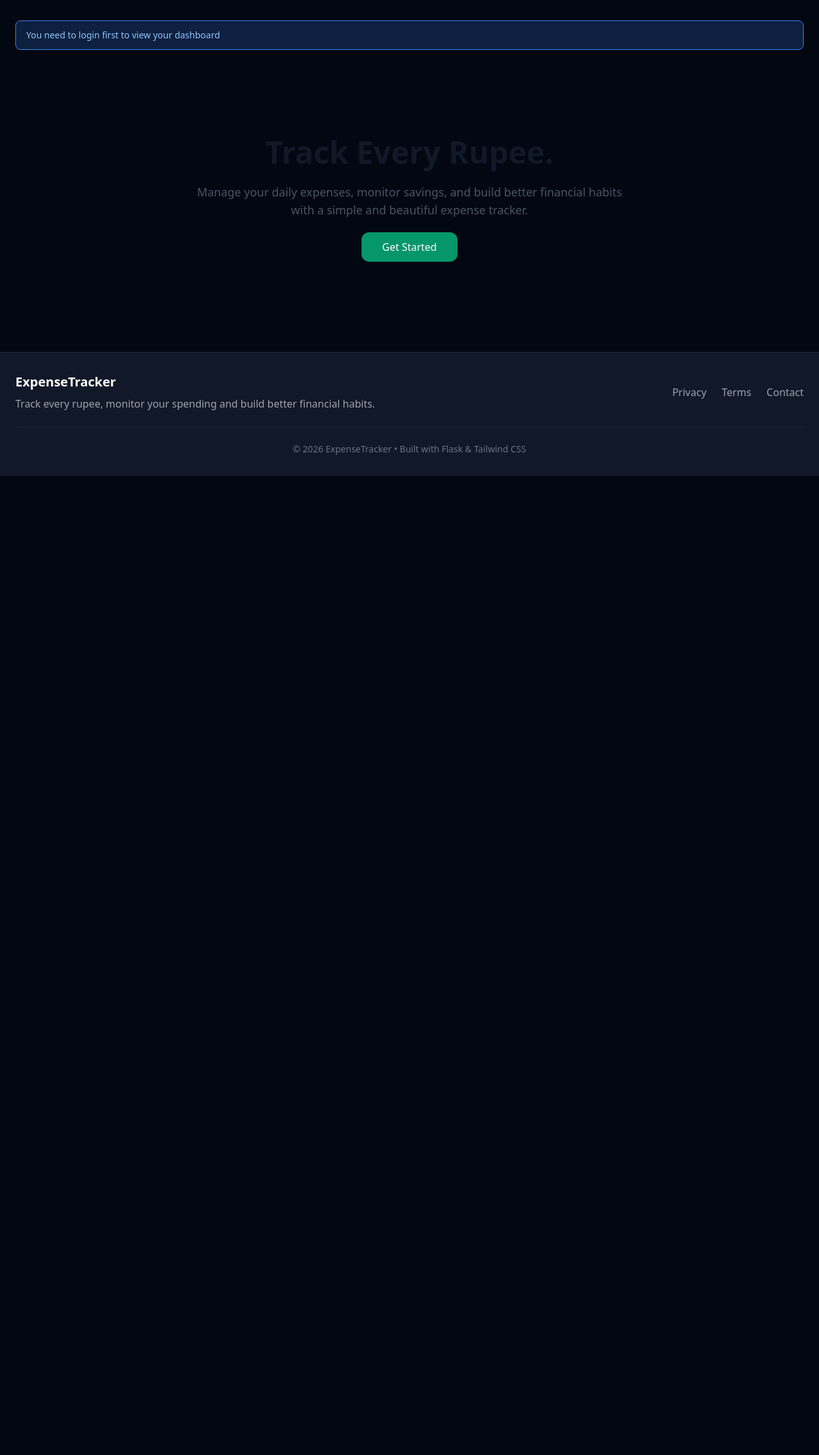
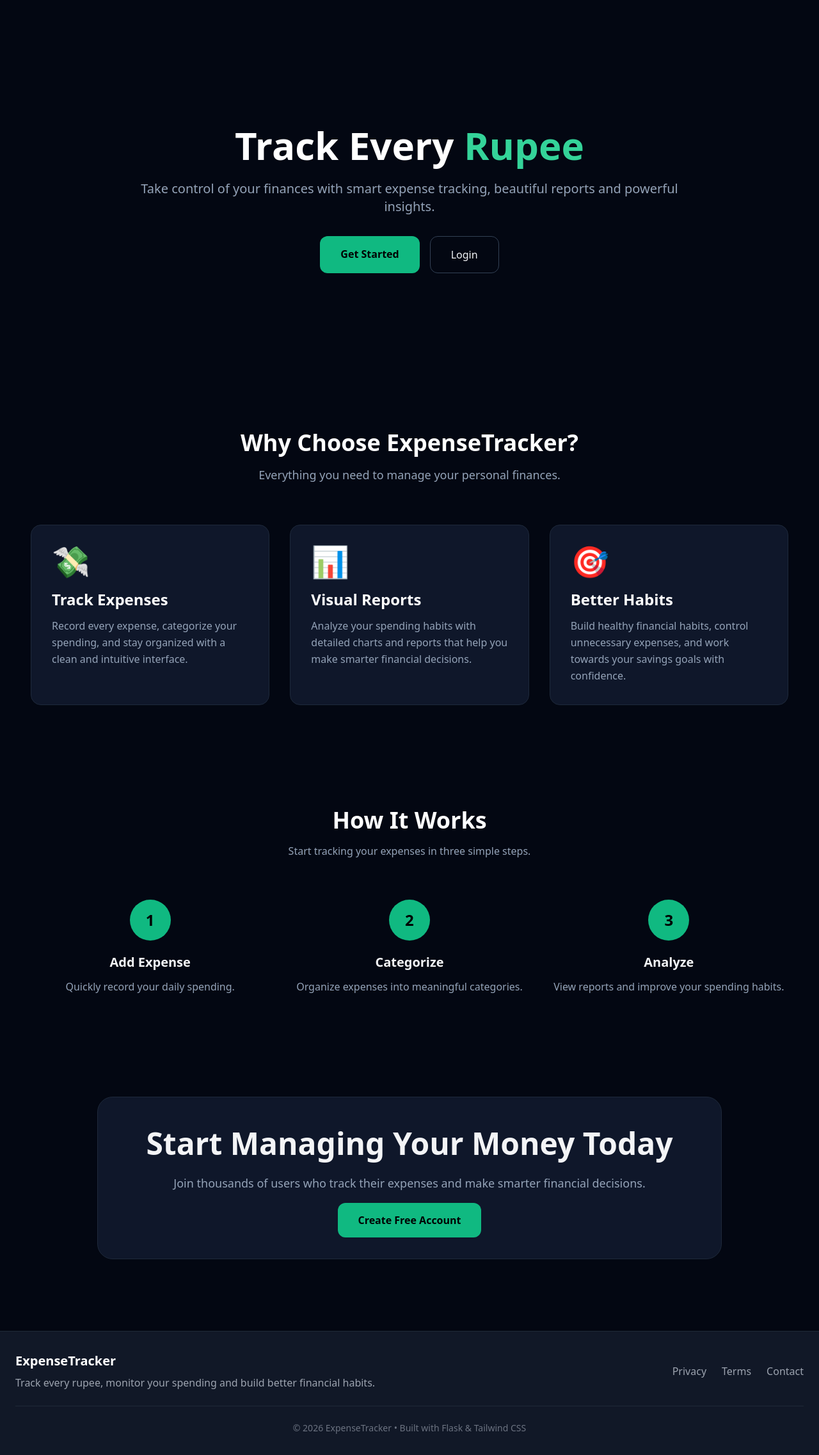
Before and after one commit to CodeWithHarsh143/Expensense-Tracker-Website, a Flask app: page / in a window 1280 px wide. Shown: the part 65-2339 px from the top of the page at 64% size. Before the commit the page ends 809 px from the top, so only its background shows below. Run offline with Flask 3, Linux system fonts and the light colour scheme; some libraries are stand-ins or nearby versions.

Commit message:
Additing Dashboard Section and updating index html

```diff
--- a/main.py
+++ b/main.py
@@ -6,7 +6,7 @@ from flask_gravatar import Gravatar
 from flask_login import UserMixin, login_user, LoginManager, current_user, logout_user , login_required
 from flask_sqlalchemy import SQLAlchemy
 from sqlalchemy.orm import relationship, DeclarativeBase, Mapped, mapped_column
-from sqlalchemy import Integer, String, Text, ForeignKey , Float,Date
+from sqlalchemy import Integer, String, Text, ForeignKey , Float,Date,func
 from functools import wraps
 from werkzeug.security import generate_password_hash, check_password_hash
 import smtplib
@@ -62,10 +62,8 @@ with app.app_context():
     db.create_all()
 @app.route("/")
 def home():
-    if(not current_user.is_authenticated):
-        flash("You need to login first to view your dashboard","info")
-    return render_template("index.html")
-
+    is_login = current_user.is_authenticated
+    return render_template("index1.html", is_login=is_login)
 @app.route("/login",methods = ["GET","POST"])
 def login():
     form = LoginForm()
@@ -272,7 +270,7 @@ def expense_analysis():
     if(not current_user.is_authenticated):
         flash("You need to login first to view your expenses","danger")
         return redirect(url_for("login"))
-    expenses = current_user.user_expenses
+    expenses = Expenses.query.filter_by(user_id=current_user.id).order_by(Expenses.date_feild.desc()).all()
     return render_template("expenses.html", expenses=expenses)
 @app.route("/edit_expense",methods=["GET","POST"])
 def edit_expense():
@@ -326,8 +324,45 @@ def dashboard():
     if(not current_user.is_authenticated):
         flash("You need to login first to view your dashboard","danger")
         return redirect(url_for("login"))
-    expenses = current_user.user_expenses
-    return render_template("dashboard.html", expenses=expenses)
+    today = date.today()
+    total_expense = (
+      db.session.query(func.sum(Expenses.amount)).scalar()
+    )
+    monthly_expense = (
+      db.session.query(func.sum(Expenses.amount)).filter(
+        Expenses.user_id == current_user.id,
+        func.strftime("%m",Expenses.date_feild) == today.strftime("%m"),
+        func.strftime("%Y",Expenses.date_feild) == today.strftime("%Y")
+      ).scalar()
+    )
+    today_expense=(
+      db.session.query(func.sum(Expenses.amount)).filter(
+        Expenses.user_id == current_user.id,
+        func.strftime("%d",Expenses.date_feild) == today.strftime("%d"),
+        func.strftime("%m",Expenses.date_feild) == today.strftime("%m"),
+        func.strftime("%Y",Expenses.date_feild) == today.strftime("%Y")
+      ).scalar()
+    )
+    recent_expenses = Expenses.query.filter_by(user_id=current_user.id).order_by(Expenses.date_feild.desc()).limit(5).all()
+    category_data ={}
+    amount_month = {}
+    expenses = Expenses.query.filter_by(user_id=current_user.id).order_by(Expenses.date_feild.asc()).all(
+    )
+    for expense in expenses:
+      if expense.category in category_data:
+        category_data[expense.category]+=1
+      else:
+        category_data[expense.category] = 1
+      if month_name[expense.date_feild.month] in amount_month:
+        amount_month[month_name[expense.date_feild.month]] += expense.amount
+      else:
+        amount_month[month_name[expense.date_feild.month]] = expense.amount
+
+    monthly_data = {
+      "labels": list(amount_month.keys()),
+      "values": list(amount_month.values())
+    }
+    return render_template("dashboard.html", recent_expenses=recent_expenses, category_data=category_data, monthly_data=monthly_data, total_expense=total_expense, monthly_expense=monthly_expense, today_expense=today_expense)
 @login_manager.user_loader
 def load_user(user_id):
     return User.query.get(int(user_id))
--- a/templates/expenses.html
+++ b/templates/expenses.html
@@ -47,7 +47,7 @@ content %}
             </td>
 
             <td class="py-4 text-slate-300">
-              {{ expense.day }}-{{ expense.month }}-{{ expense.year }}
+              {{ expense.date_feild.strftime("%d %b, %Y") }}
             </td>
 
             <td class="py-4 text-slate-300">{{expense.note or "—"}}</td>
--- a/templates/index.html
+++ /dev/null
@@ -1,51 +0,0 @@
-{% extends "base.html" %}
-
-{% block title %}
-Home | Expense Tracker
-{% endblock %}
-
-{% block content %}
-{% with messages = get_flashed_messages(with_categories=true) %} {% if
-messages %}
-<div class="space-y-3 mb-4">
-  {% for category, message in messages %}
-
-  <div
-    class="px-4 py-3 rounded-lg text-sm font-medium {% if category == 'success' %} bg-emerald-500/20 text-emerald-300 border border-emerald-500 {% elif category == 'danger' %} bg-red-500/20 text-red-300 border border-red-500 {% elif category == 'warning' %} bg-yellow-500/20 text-yellow-300 border border-yellow-500 {% else %} bg-blue-500/20 text-blue-300 border border-blue-500 {% endif %}"
-  >
-    {{ message }}
-  </div>
-
-  {% endfor %}
-</div>
-{% endif %} {% endwith %}
-
-<section class="text-center py-20">
-
-       <div class="p-10">
-    <h1 class="text-5xl font-bold text-gray-900">
-
-        Track Every Rupee.
-
-    </h1>
-
-    <p class="mt-6 text-lg text-gray-600 max-w-2xl mx-auto">
-
-        Manage your daily expenses, monitor savings, and build better financial habits with a simple and beautiful expense tracker.
-
-    </p>
-
-    <div class="mt-8">
-
-        <a href="/add-expense"
-           class="bg-emerald-600 text-white px-8 py-3 rounded-xl hover:bg-emerald-700 transition">
-
-            Get Started
-
-        </a>
-
-    </div>
-
-</section>
-
-{% endblock %}
--- /dev/null
+++ b/templates/index1.html
@@ -0,0 +1,196 @@
+{% extends "base.html" %} {% block title %} Home {% endblock %} {% block content
+%} {%with messages = get_flashed_messages(with_categories=true)%} {% if messages
+%}
+<div class="max-w-7xl mx-auto px-6 mb-6">
+  {% for category, message in messages %}
+  <div
+    class="px-4 py-3 rounded-lg text-sm font-medium {% if category == 'success' %} bg-emerald-500/20 text-emerald-300 border border-emerald-500 {% elif category == 'danger' %} bg-red-500/20 text-red-300 border border-red-500 {% elif category == 'warning' %} bg-yellow-500/20 text-yellow-300 border border-yellow-500 {% else %} bg-blue-500/20 text-blue-300 border border-blue-500 {% endif %}"
+  >
+    {{ message }}
+  </div>
+</div>
+{% endfor %} {% endif %} {% endwith %}
+<!-- Hero Section -->
+<section class="min-h-[70vh] flex items-center justify-center">
+  <div class="text-center max-w-4xl mx-auto px-6">
+    <h1 class="text-6xl font-bold text-white mb-6">
+      Track Every
+      <span class="text-emerald-400">Rupee</span>
+    </h1>
+
+    <p class="text-xl text-slate-400 mb-8">
+      Take control of your finances with smart expense tracking, beautiful
+      reports and powerful insights.
+    </p>
+
+    {% if not is_login %}
+    <div class="flex justify-center gap-4">
+      <a
+        href="{{ url_for('register') }}"
+        class="bg-emerald-500 hover:bg-emerald-600 text-black font-semibold px-8 py-4 rounded-xl transition"
+      >
+        Get Started
+      </a>
+
+      <a
+        href="{{ url_for('login') }}"
+        class="border border-slate-700 hover:border-emerald-500 px-8 py-4 rounded-xl transition"
+      >
+        Login
+      </a>
+    </div>
+    {% else %}
+    <div class="flex justify-center gap-4">
+      <a
+        href="{{ url_for('dashboard') }}"
+        class="bg-emerald-500 hover:bg-emerald-600 text-black font-semibold px-8 py-4 rounded-xl transition"
+      >
+        Go to Dashboard
+      </a>
+  </div>
+  {% endif %}
+</section>
+
+<!-- Features -->
+<section class="max-w-7xl mx-auto px-6 py-20">
+  <div class="text-center mb-16">
+    <h2 class="text-4xl font-bold text-white mb-4">
+      Why Choose ExpenseTracker?
+    </h2>
+
+    <p class="text-slate-400 text-lg">
+      Everything you need to manage your personal finances.
+    </p>
+  </div>
+
+  <div class="grid md:grid-cols-3 gap-8">
+    <!-- Feature 1 -->
+    <div
+      class="group bg-slate-900 border border-slate-800 rounded-2xl p-8 transition-all duration-300 ease-out hover:-translate-y-2 hover:border-indigo-500/50 hover:shadow-2xl hover:shadow-indigo-500/10"
+    >
+      <div
+        class="text-5xl mb-5 transition-transform duration-300 group-hover:scale-110"
+      >
+        💸
+      </div>
+
+      <h3 class="text-2xl font-semibold mb-3 text-white">Track Expenses</h3>
+
+      <p class="text-slate-400 leading-relaxed">
+        Record every expense, categorize your spending, and stay organized with
+        a clean and intuitive interface.
+      </p>
+    </div>
+
+    <!-- Feature 2 -->
+    <div
+      class="group bg-slate-900 border border-slate-800 rounded-2xl p-8 transition-all duration-300 ease-out hover:-translate-y-2 hover:border-indigo-500/50 hover:shadow-2xl hover:shadow-indigo-500/10"
+    >
+      <div
+        class="text-5xl mb-5 transition-transform duration-300 group-hover:scale-110"
+      >
+        📊
+      </div>
+
+      <h3 class="text-2xl font-semibold mb-3 text-white">Visual Reports</h3>
+
+      <p class="text-slate-400 leading-relaxed">
+        Analyze your spending habits with detailed charts and reports that help
+        you make smarter financial decisions.
+      </p>
+    </div>
+
+    <!-- Feature 3 -->
+    <div
+      class="group bg-slate-900 border border-slate-800 rounded-2xl p-8 transition-all duration-300 ease-out hover:-translate-y-2 hover:border-indigo-500/50 hover:shadow-2xl hover:shadow-indigo-500/10"
+    >
+      <div
+        class="text-5xl mb-5 transition-transform duration-300 group-hover:scale-110"
+      >
+        🎯
+      </div>
+
+      <h3 class="text-2xl font-semibold mb-3 text-white">Better Habits</h3>
+
+      <p class="text-slate-400 leading-relaxed">
+        Build healthy financial habits, control unnecessary expenses, and work
+        towards your savings goals with confidence.
+      </p>
+    </div>
+  </div>
+</section>
+<!-- How It Works -->
+<section class="max-w-7xl mx-auto px-6 py-20">
+  <div class="text-center mb-16">
+    <h2 class="text-4xl font-bold text-white mb-4">How It Works</h2>
+
+    <p class="text-slate-400">
+      Start tracking your expenses in three simple steps.
+    </p>
+  </div>
+
+  <div class="grid md:grid-cols-3 gap-8">
+    <div class="text-center">
+      <div
+        class="w-16 h-16 bg-emerald-500 text-black font-bold text-2xl rounded-full flex items-center justify-center mx-auto mb-5"
+      >
+        1
+      </div>
+
+      <h3 class="text-xl font-semibold mb-3">Add Expense</h3>
+
+      <p class="text-slate-400">Quickly record your daily spending.</p>
+    </div>
+
+    <div class="text-center">
+      <div
+        class="w-16 h-16 bg-emerald-500 text-black font-bold text-2xl rounded-full flex items-center justify-center mx-auto mb-5"
+      >
+        2
+      </div>
+
+      <h3 class="text-xl font-semibold mb-3">Categorize</h3>
+
+      <p class="text-slate-400">
+        Organize expenses into meaningful categories.
+      </p>
+    </div>
+
+    <div class="text-center">
+      <div
+        class="w-16 h-16 bg-emerald-500 text-black font-bold text-2xl rounded-full flex items-center justify-center mx-auto mb-5"
+      >
+        3
+      </div>
+
+      <h3 class="text-xl font-semibold mb-3">Analyze</h3>
+
+      <p class="text-slate-400">
+        View reports and improve your spending habits.
+      </p>
+    </div>
+  </div>
+</section>
+
+<!-- CTA Section -->
+<section class="max-w-5xl mx-auto px-6 py-20">
+  <div
+    class="bg-slate-900 border border-slate-800 rounded-3xl p-12 text-center"
+  >
+    <h2 class="text-5xl font-bold mb-6">Start Managing Your Money Today</h2>
+
+    <p class="text-slate-400 text-lg mb-8">
+      Join thousands of users who track their expenses and make smarter
+      financial decisions.
+    </p>
+
+    <a
+      href="{{ url_for('register') }}"
+      class="bg-emerald-500 hover:bg-emerald-600 text-black font-semibold px-8 py-4 rounded-xl"
+    >
+      Create Free Account
+    </a>
+  </div>
+</section>
+
+{% endblock %}
```
Also changed, not shown: templates/dashboard.html (+7 -9 lines).
